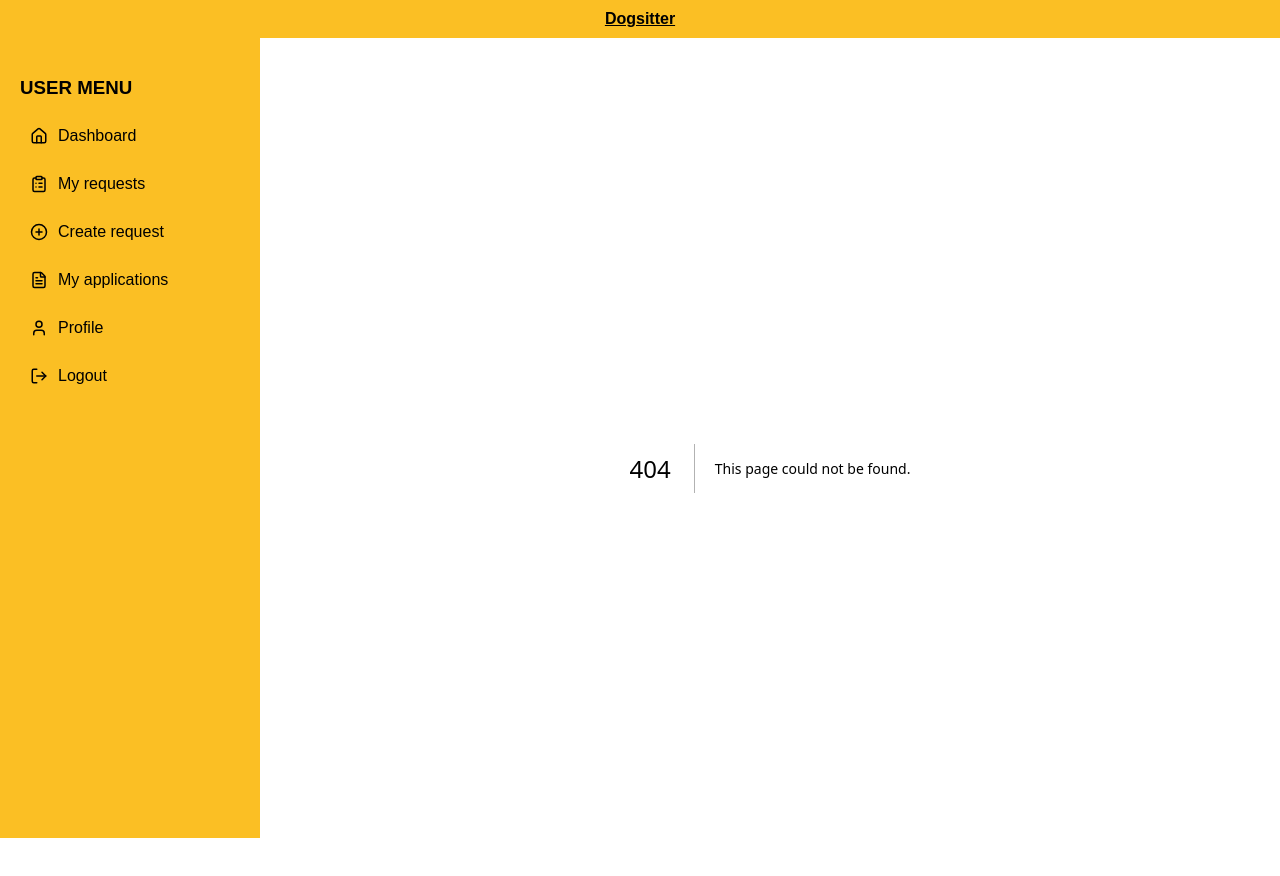
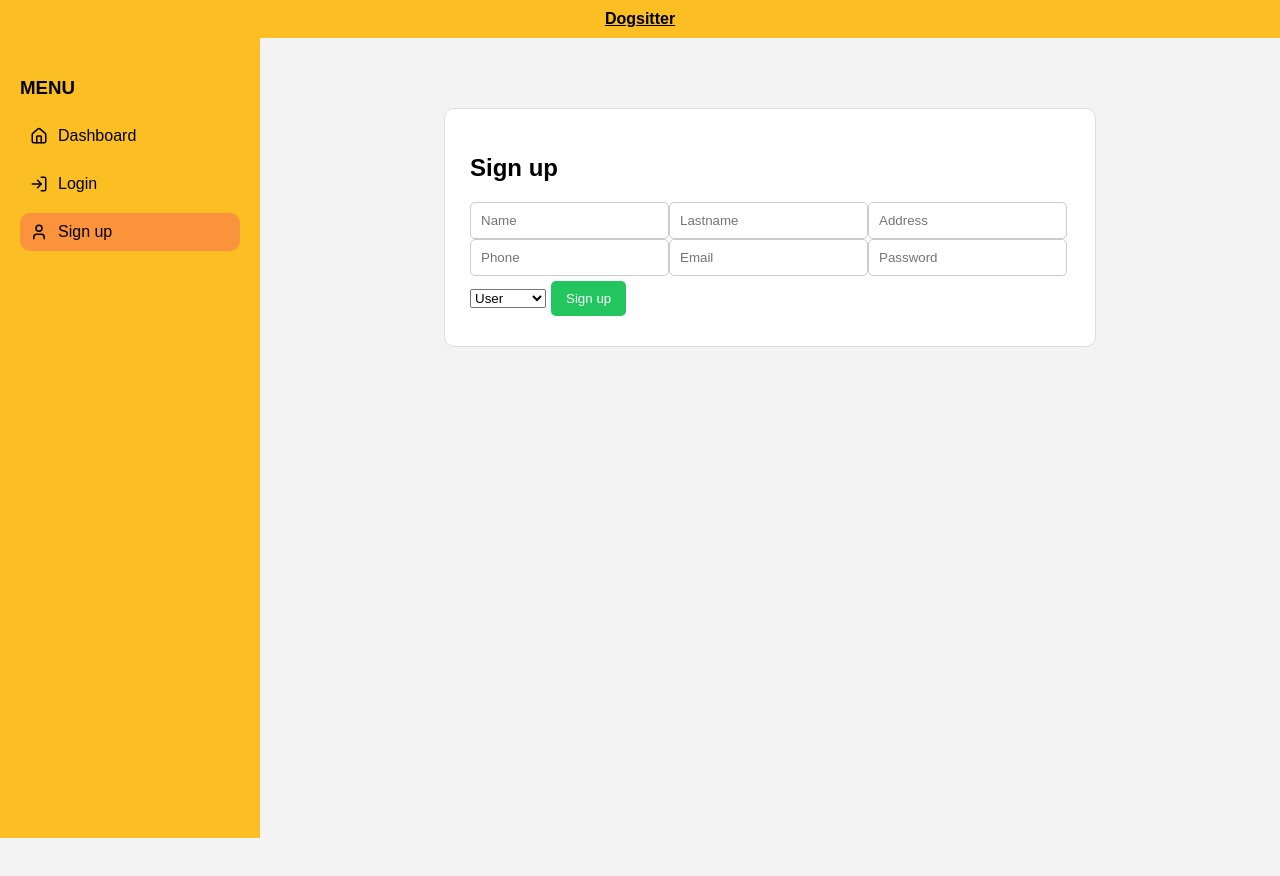
Before and after one commit to Thibaultdarmancier/dogsitter-frontend, a Next.js app: page /signup in a window 1280 px wide. Before the commit this address had no page. Shown: the top 876 px of the page. After the commit the page ends 838 px from the top, so only its background shows below. Built offline with nearby package versions, Linux system fonts and the light colour scheme.

Commit message:
gestion user/dogsitter

```diff
--- a/app/layout.tsx
+++ b/app/layout.tsx
@@ -2,11 +2,27 @@
 
 import "./globals.css";
 import Link from "next/link";
-import { usePathname } from "next/navigation";
-import { Home, ClipboardList, PlusCircle, User, LogOut, FileText } from "lucide-react";
+import { usePathname, useRouter } from "next/navigation";
+import { Home, ClipboardList, PlusCircle, User, LogOut, FileText, LogIn } from "lucide-react";
+import { useEffect, useState } from "react";
+import { getUser, logout } from "@/lib/auth";
 
 export default function RootLayout({ children }: any) {
   const pathname = usePathname();
+  const router = useRouter();
+
+  const [user, setUser] = useState<any>(null);
+
+  useEffect(() => {
+    const u = getUser();
+    setUser(u);
+  }, [pathname]);
+
+  const handleLogout = () => {
+    logout();
+    setUser(null);
+    router.push("/");
+  };
 
   return (
     <html>
@@ -20,38 +36,89 @@ export default function RootLayout({ children }: any) {
 
             {/* 🔶 SIDEBAR */}
             <div className="sidebar">
-              <h3>USER MENU</h3>
+              <h3>MENU</h3>
 
+              {/* ALWAYS VISIBLE */}
               <Link href="/" className={pathname === "/" ? "active" : ""}>
                 <Home size={18} /> Dashboard
               </Link>
 
-              <Link href="/my-requests" className={pathname === "/my-requests" ? "active" : ""}>
+              {/* ===== NOT CONNECTED ===== */}
+              {!user && (
+                <>
+                  <Link
+                    href="/login"
+                    className={pathname === "/login" ? "active" : ""}
+                  >
+                    <LogIn size={18} /> Login
+                  </Link>
+
+                  <Link
+                    href="/signup"
+                    className={pathname === "/signup" ? "active" : ""}
+                  >
+                    <User size={18} /> Sign up
+                  </Link>
+                </>
+              )}
+
+              {/* ===== OWNER ===== */}
+              {user?.role === "owner" && (
+                <>
+                  <Link
+                    href="/my-requests"
+                    className={pathname === "/my-requests" ? "active" : ""}
+                  >
                     <ClipboardList size={18} /> My requests
                   </Link>
 
-              <Link href="/create-request" className={pathname === "/create-request" ? "active" : ""}>
+                  <Link
+                    href="/create-request"
+                    className={pathname === "/create-request" ? "active" : ""}
+                  >
                     <PlusCircle size={18} /> Create request
                   </Link>
+                </>
+              )}
 
-              <Link href="/applications" className={pathname === "/applications" ? "active" : ""}>
-                <FileText size={18} /> My applications
+              {/* ===== DOGSITTER ===== */}
+              {user?.role === "dogsitter" && (
+                <Link
+                  href="/applications"
+                  className={pathname === "/applications" ? "active" : ""}
+                >
+                  <FileText size={18} /> Applications
                 </Link>
+              )}
 
-              {/* ✅ FIX ICI */}
-              <Link href="/profile" className={pathname === "/profile" ? "active" : ""}>
+              {/* ===== CONNECTED ONLY ===== */}
+              {user && (
+                <>
+                  <Link
+                    href="/profile"
+                    className={pathname === "/profile" ? "active" : ""}
+                  >
                     <User size={18} /> Profile
                   </Link>
 
-              <Link href="#">
+                  <button
+                    onClick={handleLogout}
+                    style={{
+                      background: "none",
+                      border: "none",
+                      cursor: "pointer",
+                      padding: "10px",
+                      textAlign: "left",
+                    }}
+                  >
                     <LogOut size={18} /> Logout
-              </Link>
+                  </button>
+                </>
+              )}
             </div>
 
             {/* 🔶 PAGE */}
-            <div className="content">
-              {children}
-            </div>
+            <div className="content">{children}</div>
 
           </div>
         </div>
--- /dev/null
+++ b/app/signup/page.tsx
@@ -0,0 +1,52 @@
+"use client";
+
+import { useState } from "react";
+import { registerUser } from "@/lib/auth";
+import { useRouter } from "next/navigation";
+
+export default function Signup() {
+  const [form, setForm] = useState({
+    name: "",
+    lastname: "",
+    address: "",
+    phone: "",
+    email: "",
+    password: "",
+    role: "owner",
+  });
+
+  const router = useRouter();
+
+  const handleSignup = async () => {
+    await registerUser(form);
+    alert("Account created!");
+    router.push("/login");
+  };
+
+  return (
+    <div className="form-wrapper">
+      <div className="form-card">
+
+        <h2>Sign up</h2>
+
+        <input placeholder="Name" onChange={(e) => setForm({...form, name: e.target.value})} />
+        <input placeholder="Lastname" onChange={(e) => setForm({...form, lastname: e.target.value})} />
+        <input placeholder="Address" onChange={(e) => setForm({...form, address: e.target.value})} />
+        <input placeholder="Phone" onChange={(e) => setForm({...form, phone: e.target.value})} />
+        <input placeholder="Email" onChange={(e) => setForm({...form, email: e.target.value})} />
+        <input type="password" placeholder="Password" onChange={(e) => setForm({...form, password: e.target.value})} />
+
+        {/* ROLE */}
+        <select onChange={(e) => setForm({...form, role: e.target.value})}>
+          <option value="owner">User</option>
+          <option value="dogsitter">Dogsitter</option>
+        </select>
+
+        <button className="btn-green" onClick={handleSignup}>
+          Sign up
+        </button>
+
+      </div>
+    </div>
+  );
+}
--- /dev/null
+++ b/lib/auth.ts
@@ -0,0 +1,36 @@
+const API_URL = "http://localhost:3000";
+
+export async function loginUser(data: any) {
+  const res = await fetch(`${API_URL}/auth/login`, {
+    method: "POST",
+    headers: {
+      "Content-Type": "application/json",
+    },
+    body: JSON.stringify(data),
+  });
+
+  return res.json();
+}
+
+export async function registerUser(data: any) {
+  return fetch(`${API_URL}/auth/regist`, {
+    method: "POST",
+    headers: {
+      "Content-Type": "application/json",
+    },
+    body: JSON.stringify(data),
+  });
+}
+
+// ===== LOCAL STORAGE =====
+export function setUser(user: any) {
+  localStorage.setItem("user", JSON.stringify(user));
+}
+
+export function getUser() {
+  return JSON.parse(localStorage.getItem("user") || "null");
+}
+
+export function logout() {
+  localStorage.removeItem("user");
+}
```
Also changed, not shown: app/login/page.tsx (added, +73 -0 lines), app/profile/page.tsx (+48 -21 lines). Lines whose indentation alone changed are shown as unchanged.
